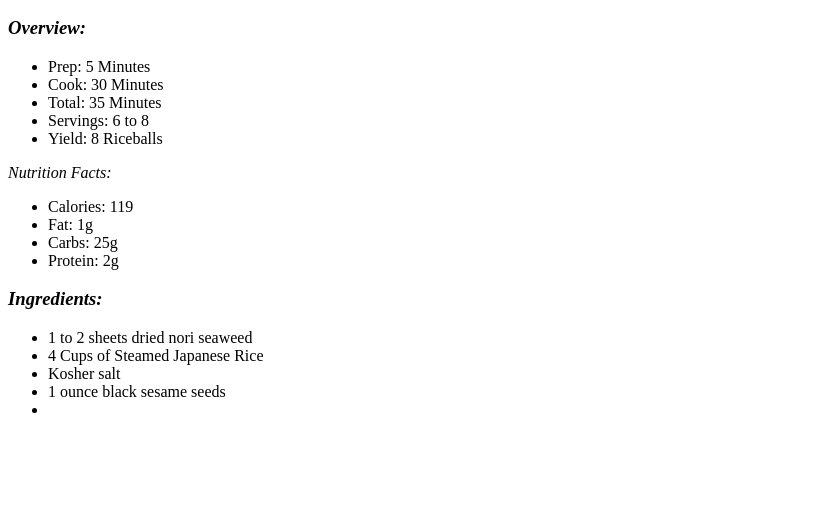
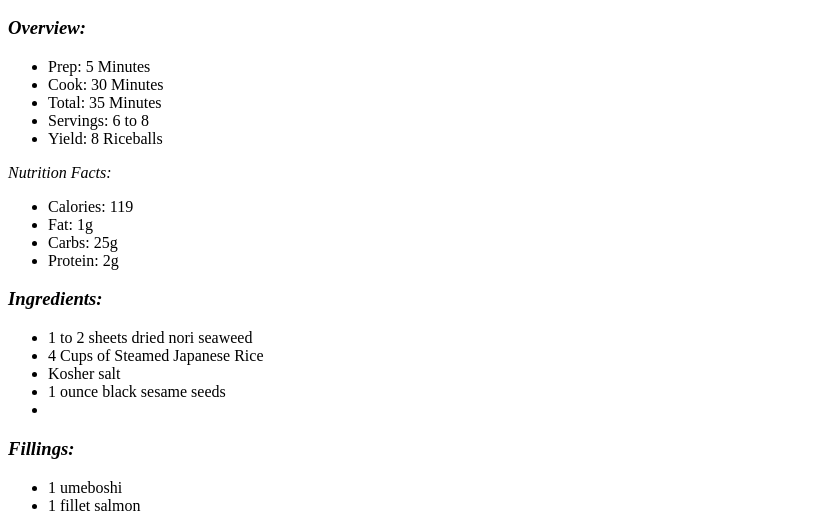
Before and after one commit to codingmster1/cooking_page, a plain HTML site: page index.html in a window 1280 px wide. Shown: the part 1712-2243 px from the top of the page, without its empty margins (0-822 px from the left). Before the commit the page ends 2147 px from the top, so only its background shows below. Drawn offline with Linux system fonts and the light colour scheme.

Commit message:
list added

```diff
--- a/index.html
+++ b/index.html
@@ -54,6 +54,11 @@
         <li>1 ounce black sesame seeds</li>
         <li></li>
     </ul>
+    <h3><em>Fillings:</em></h3>
+    <ul>
+        <li>1 umeboshi</li>
+        <li>1 fillet salmon</li>
+    </ul>
 </body>
 
 
```
